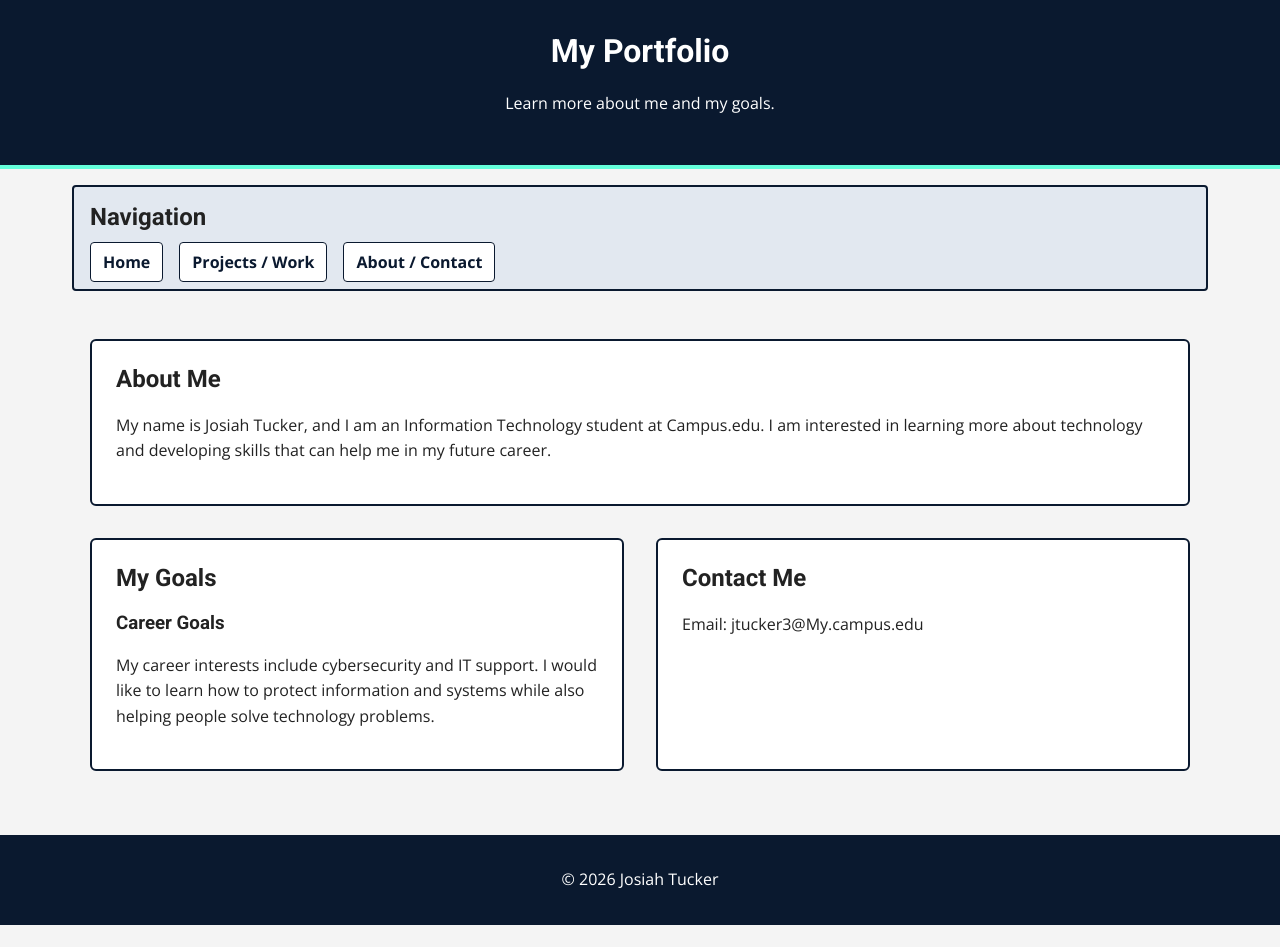
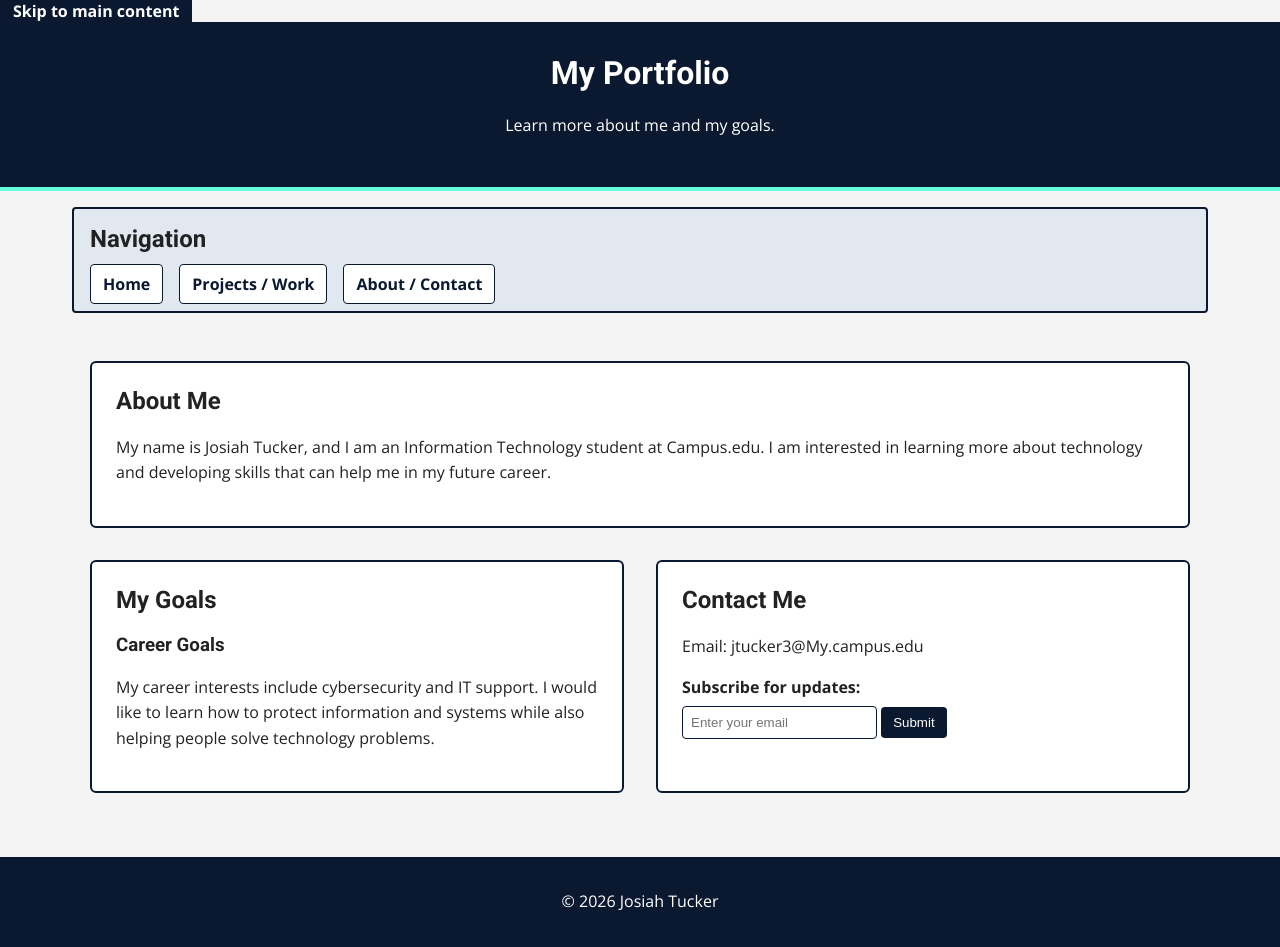
Before and after one commit to JTucker718/Portfolio, a plain HTML site: page about.html in a window 1280 px wide. Before the commit the page ends 925 px from the top, so only its background shows below. Drawn offline with nearby package versions, Linux system fonts and the light colour scheme.

Commit message:
Update about.html

```diff
--- a/about.html
+++ b/about.html
@@ -8,21 +8,23 @@
 </head>
 <body>
 
+    <a href="#main-content" class="skip-link">Skip to main content</a>
+
     <header id="top-header">
         <h1>My Portfolio</h1>
         <p>Learn more about me and my goals.</p>
     </header>
 
-    <nav class="main-nav">
+    <nav class="main-nav" aria-label="Main Navigation">
         <h2>Navigation</h2>
         <ul>
             <li><a href="home.html">Home</a></li>
             <li><a href="projects.html">Projects / Work</a></li>
-            <li><a href="about.html">About / Contact</a></li>
+            <li><a href="about.html" aria-current="page">About / Contact</a></li>
         </ul>
     </nav>
 
-    <main class="grid-container">
+    <main id="main-content" class="grid-container">
         <section class="card full-width">
             <h2>About Me</h2>
             <p>
@@ -47,6 +49,11 @@
             <p>
                 Email: jtucker3@My.campus.edu
             </p>
+            <form action="#" method="post" style="margin-top: 16px;">
+                <label for="user-email" style="display: block; font-weight: bold; margin-bottom: 8px;">Subscribe for updates:</label>
+                <input type="email" id="user-email" name="email" placeholder="Enter your email" required style="padding: 8px; border-radius: 4px; border: 1px solid #0a192f;">
+                <button type="submit" style="padding: 8px 12px; background-color: #0a192f; color: white; border: none; border-radius: 4px; cursor: pointer;">Submit</button>
+            </form>
         </section>
     </main>
 
```
